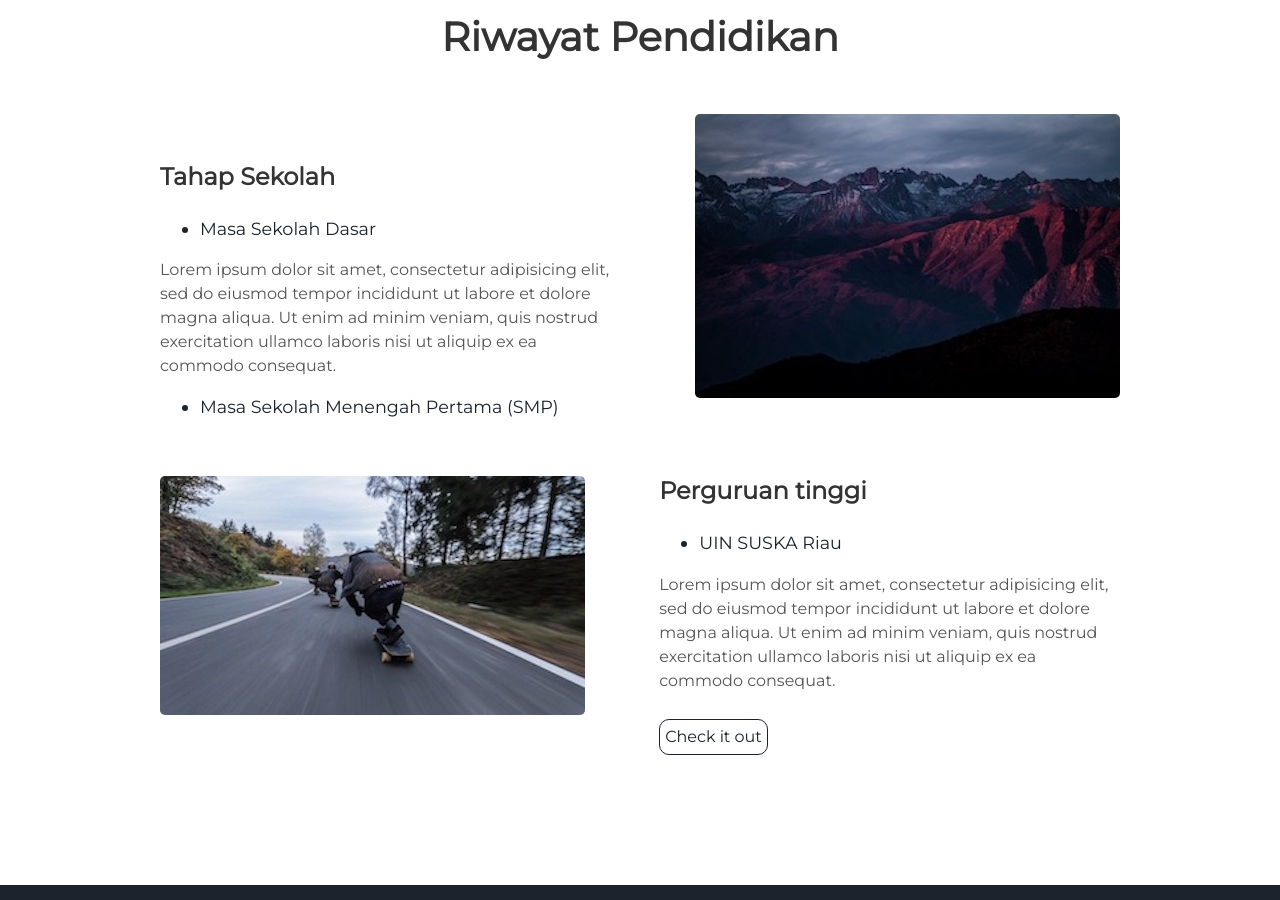
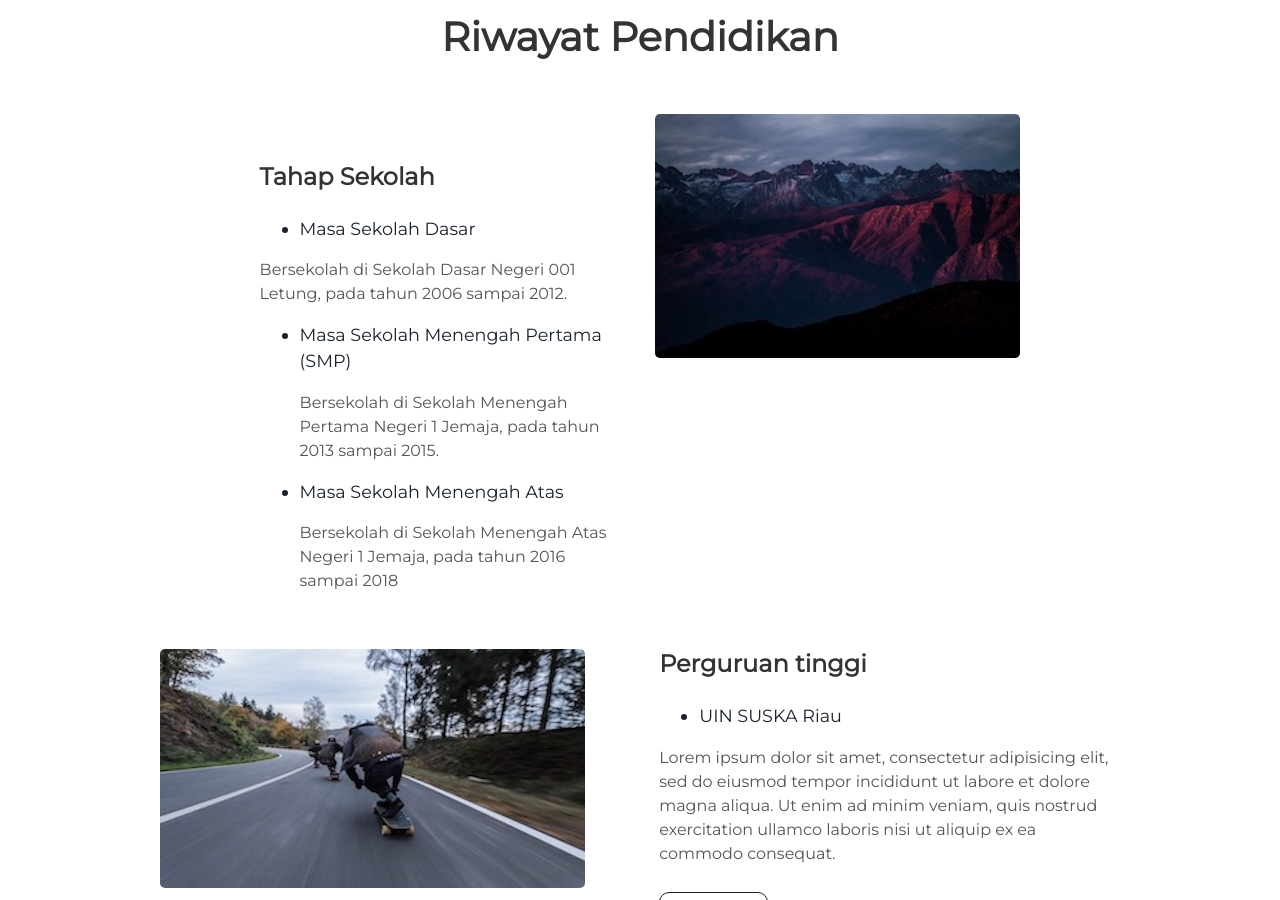
Before and after one commit to nevaldi/nevaldi.github.io, a Jekyll site: the page built from index.html, in a window 1280 px wide and 900 px high, scrolled down 1585 px. Built offline with Jekyll 4.4.1, drawn with Linux system fonts in a browser that asks for light colours.

Commit message:
Update projects.html

```diff
--- a/_includes/projects.html
+++ b/_includes/projects.html
@@ -10,10 +10,14 @@
     <ul>
       <li> Masa Sekolah Dasar</li>
     </ul>
-    <p>Lorem ipsum dolor sit amet, consectetur adipisicing elit, sed do eiusmod tempor incididunt
-      ut labore et dolore magna aliqua. Ut enim ad minim veniam, quis nostrud exercitation ullamco laboris nisi ut aliquip ex ea commodo consequat.</p>
+    <p> Bersekolah di Sekolah Dasar Negeri 001 Letung, pada tahun 2006 sampai 2012.</p>
     <ul>
       <li>Masa Sekolah Menengah Pertama (SMP)</li>
+      <p> Bersekolah di Sekolah Menengah Pertama Negeri 1 Jemaja, pada tahun 2013 sampai 2015.</p>
+    </ul>
+    <ul>
+      <li>Masa Sekolah Menengah Atas</li>
+      <p>Bersekolah di Sekolah Menengah Atas Negeri 1 Jemaja, pada tahun 2016 sampai 2018</p>
     </ul>
   </div>
 
```
